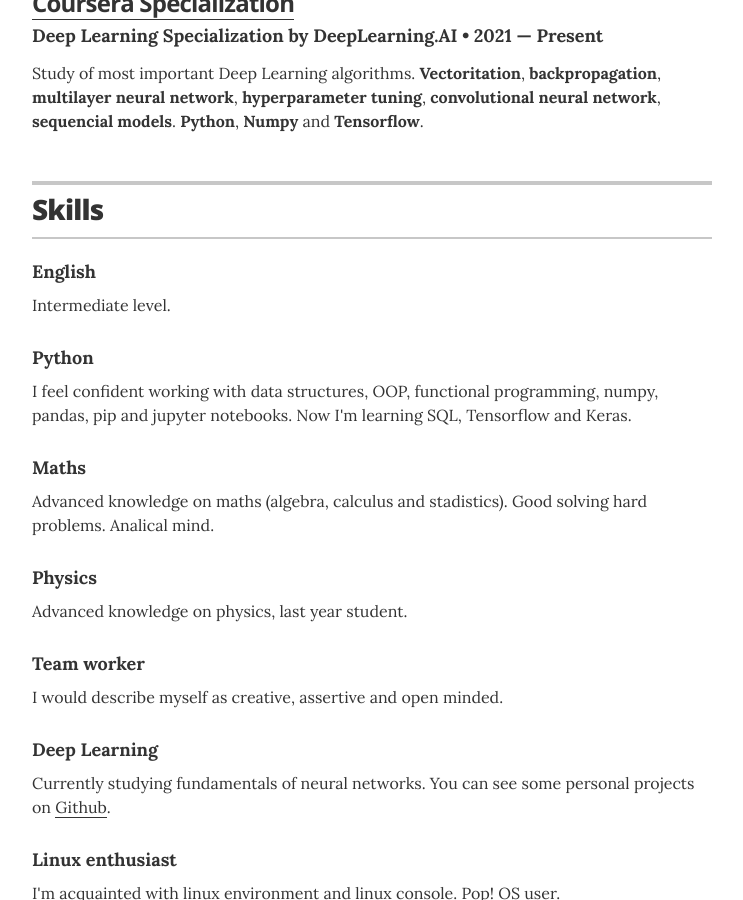
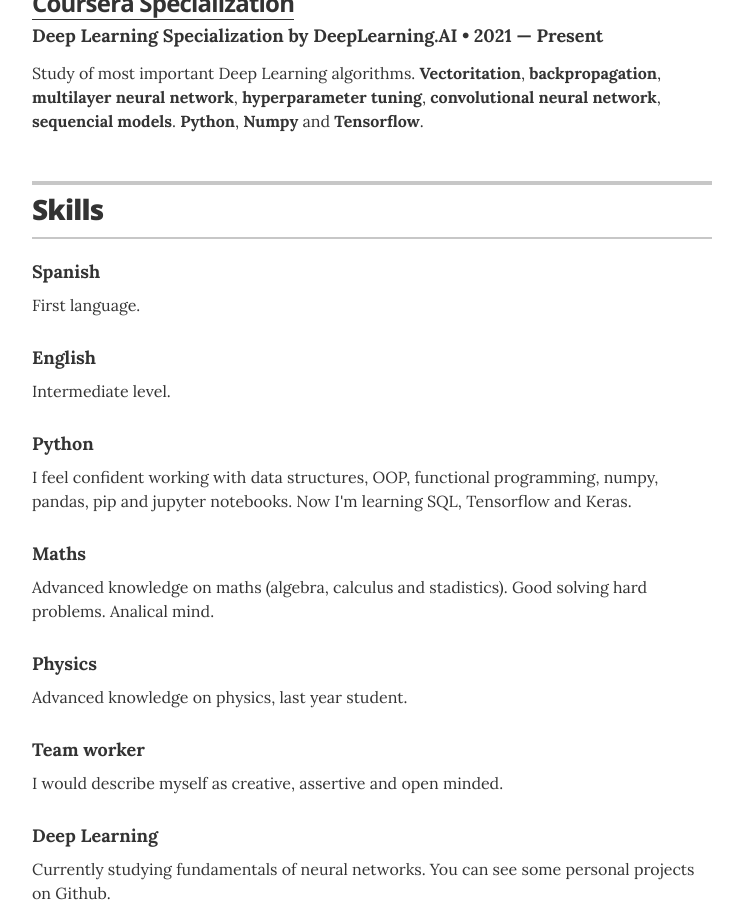
Before and after one commit to rubzip/rubzip.github.io, a Jekyll site: the page built from index.html, in a window 1280 px wide and 900 px high, scrolled down 1254 px. Shown: the whole window, without its empty margins (268-1011 px from the left). Built offline with Jekyll 4.4.1, drawn with Linux system fonts in a browser that asks for light colours.

Commit message:
Update skills.yml

```diff
--- a/_data/skills.yml
+++ b/_data/skills.yml
@@ -1,4 +1,7 @@
 # Skills
+- skill: Spanish
+  description: First language.
+
 - skill: English
   description: Intermediate level.
 
```
